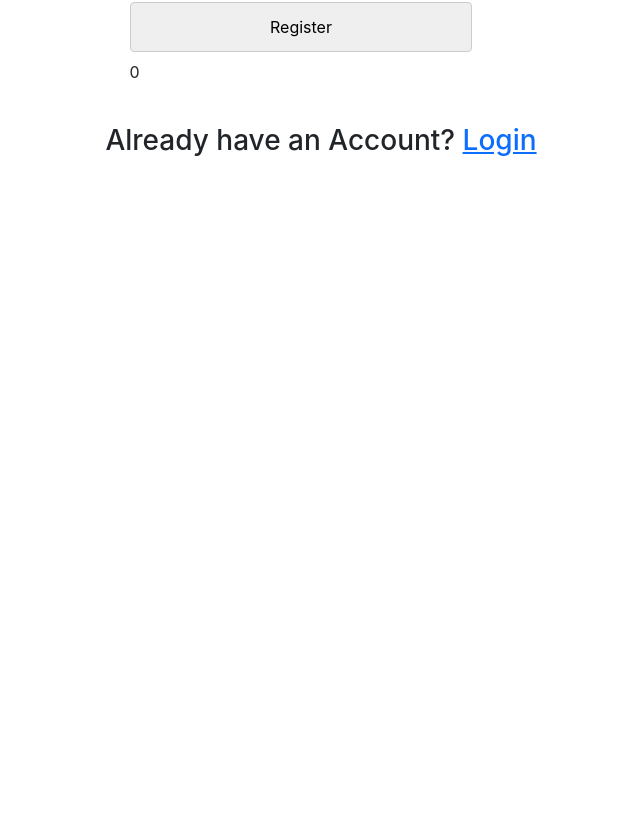
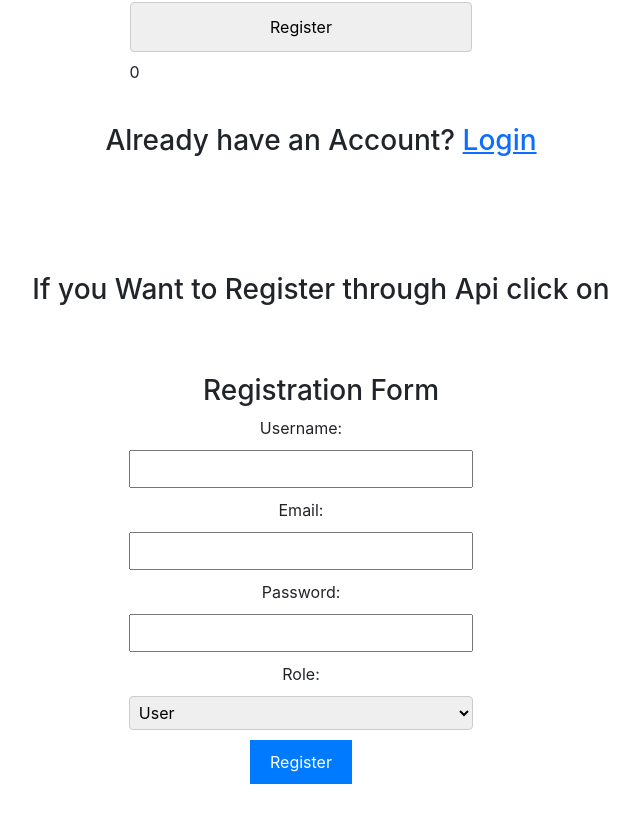
Before and after one commit to AyushSavaliya18/React_JS, a React (Create React App) app in the folder ayush/: page /registration in a window 1280 px wide. Shown: the part 448-1270 px from the top of the page, without its empty margins (339-979 px from the left). Before the commit the page ends 800 px from the top, so only its background shows below. Built offline with nearby package versions, Linux system fonts and the light colour scheme; the HTML template or start-up script is replaced by a standard one.

Commit message:
regi api error occure

```diff
--- a/ayush/package.json
+++ b/ayush/package.json
@@ -4,6 +4,8 @@
   "private": true,
   "dependencies": {
     "@types/react-router-dom": "^5.3.3",
+    "axios": "^1.7.9",
+    "axois": "^0.0.1-security",
     "cra-template": "1.2.0",
     "react": "^19.0.0",
     "react-dom": "^19.0.0",
--- a/ayush/src/App.js
+++ b/ayush/src/App.js
@@ -3,9 +3,9 @@ import {BrowserRouter, Route, Routes} from "react-router-dom";
 import React from "react";
 import Home from "./component/Home";
 import About from "./component/About";
-
 import Registration from "./component/Registration";
 import Login from "./component/Login";
+// import RegistraionApi from "./component/RegistraionApi";
 
 function App() {
   return (
@@ -18,6 +18,7 @@ function App() {
           <Route path="/registration" element={<Registration />} />
         </Routes>
       </BrowserRouter>
+      {/* <RegistrationApi /> */}
     </div>
   );
 }
--- a/ayush/src/component/Home.js
+++ b/ayush/src/component/Home.js
@@ -6,6 +6,7 @@ function Home() {
     <div>
       <Nav />
       <h1>This is a Home Page</h1>
+      <h3>Click on the links above to navigate</h3>
     </div>
   );
 }
--- /dev/null
+++ b/ayush/src/component/RegistraionApi.js
@@ -0,0 +1,132 @@
+import React, {useState} from "react";
+import axios from "axios";
+
+function RegistrationApi() {
+  // Form state to capture form data
+  const [formData, setFormData] = useState({
+    username: "",
+    email: "",
+    password: "",
+    role: "user",
+  });
+
+  const [message, setMessage] = useState("");
+  const [error, setError] = useState("");
+
+  // Handle input changes
+  const handleChange = (e) => {
+    const {name, value} = e.target;
+    setFormData((prev) => ({
+      ...prev,
+      [name]: value,
+    }));
+  };
+
+  // Handle form submission
+  const handleSubmit = async (e) => {
+    e.preventDefault();
+    setMessage(""); // Clear previous success message
+    setError(""); // Clear previous error message
+
+    try {
+      const response = await axios.post(
+        "http://localhost:3000/RegistrationApi",
+        formData
+      );
+      setMessage(response.data.message || "Registration successful!"); // Show success message
+      setFormData({username: "", email: "", password: "", role: "user"}); // Reset form
+    } catch (error) {
+      // Check if the error contains a response from the server
+      if (error.response) {
+        setError(
+          error.response.data.message ||
+            "An error occurred during registration."
+        );
+      } else {
+        setError("Error connecting to the server.");
+      }
+    }
+  };
+
+  return (
+    <div
+      style={{
+        maxWidth: "400px",
+        margin: "auto",
+        padding: "20px",
+        textAlign: "center",
+      }}
+    >
+      <h3>Registration Form</h3>
+      <form onSubmit={handleSubmit}>
+        <div>
+          <label htmlFor="username">Username:</label>
+          <input
+            type="text"
+            id="username"
+            name="username"
+            value={formData.username}
+            onChange={handleChange}
+            required
+            style={{margin: "10px 0", padding: "5px", width: "100%"}}
+          />
+        </div>
+        <div>
+          <label htmlFor="email">Email:</label>
+          <input
+            type="email"
+            id="email"
+            name="email"
+            value={formData.email}
+            onChange={handleChange}
+            required
+            style={{margin: "10px 0", padding: "5px", width: "100%"}}
+          />
+        </div>
+        <div>
+          <label htmlFor="password">Password:</label>
+          <input
+            type="password"
+            id="password"
+            name="password"
+            value={formData.password}
+            onChange={handleChange}
+            required
+            style={{margin: "10px 0", padding: "5px", width: "100%"}}
+          />
+        </div>
+        <div>
+          <label htmlFor="role">Role:</label>
+          <select
+            id="role"
+            name="role"
+            value={formData.role}
+            onChange={handleChange}
+            style={{margin: "10px 0", padding: "5px", width: "100%"}}
+          >
+            <option value="user">User</option>
+            <option value="admin">Admin</option>
+          </select>
+        </div>
+        <button
+          type="submit"
+          style={{
+            padding: "10px 20px",
+            background: "#007BFF",
+            color: "white",
+            border: "none",
+            cursor: "pointer",
+          }}
+        >
+          Register
+        </button>
+      </form>
+      <div style={{marginTop: "20px"}}>
+        {message && <p style={{color: "green"}}>{message}</p>}
+        {error && <p style={{color: "red"}}>{error}</p>}
+      </div>
+    </div>
+  );
+}
+
+export default RegistrationApi;
--- a/ayush/src/component/Registration.js
+++ b/ayush/src/component/Registration.js
@@ -1,6 +1,8 @@
 import React from "react"; // Import React to use JSX and React hooks
 import {useState} from "react"; // Import the useState hook to manage state
 import Nav from "./Nav"; // Import the Nav component
+// import {Link} from "react-router-dom";
+import RegistrationApi from "./RegistraionApi";
 
 function Registration() {
   // State to hold form data (username, email, password, role)
@@ -121,6 +123,13 @@ function Registration() {
         <h3>
           Already have an Account? <a href="./login">Login</a>
         </h3>
+
+        <h3>
+          <br />
+          <br />
+          If you Want to Register through Api click on
+        </h3>
+        <RegistrationApi />
       </div>
     </div>
   );
```
Also changed, not shown: 1 other file (tests, documents, lock files or other folders).
